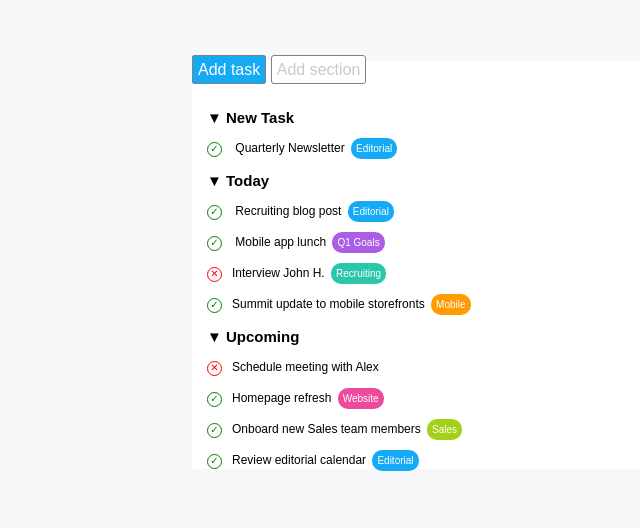
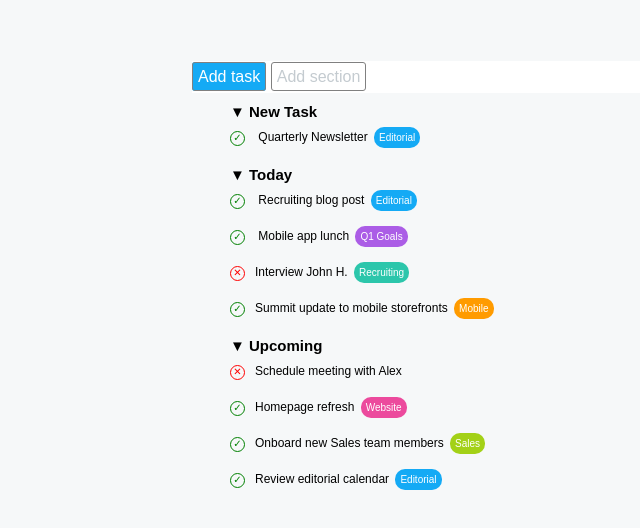
Before and after one commit to Pier95F/html-css-toboolist, a plain HTML site: page index.html in a window 1280 px wide. Shown: the part 40-568 px from the top of the page, without its empty margins (0-640 px from the left). Drawn offline with Linux system fonts and the light colour scheme.

Commit message:
Fix validator

```diff
--- a/index.html
+++ b/index.html
@@ -21,26 +21,30 @@
         <a href="#" class="btn btn-blue">Add task</a>
         <a href="#" class="btn btn-disabled">Add section</a>
     </div>
+</div>
     <div class="task">
-        <ul>
             <h2>&#9660; New Task</h2>
-
+            <ul>
             <li><span class="circle">&check;</span> Quarterly Newsletter <span class="editorial">Editorial</span></li>
+            </ul>
 
             <h2>&#9660; Today</h2>
+            <ul>
             <li><span class="circle">&check;</span>
-                Recruiting blog post <span class="editorial">Editorial</span>
+         Recruiting blog post <span class="editorial">Editorial</span>
             </li>
             <li><span class="circle">&check;</span> Mobile app lunch <span class="q1">Q1 Goals</span></li>
             <li>
-                <span class="cross">&#10005</span>Interview John H. <span class="recruiting">Recruiting</span>
+                <span class="cross">&#10005;</span>Interview John H. <span class="recruiting">Recruiting</span>
             </li>
             <li>
                 <span class="circle">&check;</span>Summit update to mobile storefronts <span class="mobile">Mobile</span>
             </li>
+            </ul>
             <h2>&#9660; Upcoming</h2>
+            <ul>
             <li>
-                <span class="cross">&#10005</span>Schedule meeting with Alex
+                <span class="cross">&#10005;</span>Schedule meeting with Alex
             </li>
             <li>
                 <span class="circle">&check;</span>Homepage refresh <span class="website">Website</span>
--- a/style.css
+++ b/style.css
@@ -39,20 +39,28 @@ header{
     color: #c4cbd0;
 }
 
+.top{
+    padding-bottom: 7px;
+    padding-top: 7px;
+    padding-left: 0px;
+    border-bottom: 2px, solid;
+    border-color: #f6f8f9;
+}
 ul{
     list-style: none;
-    padding-top: 30px;
-}
+    }
 
 h2{
     font-size: 15px;
     font: bold;
-    padding-left: 15px;
+    padding-top: 10px;
+    margin-left: 230px;
 }
 
 li{
     font-size: 12px;
-    margin: 15px;
+    padding: 10px;
+    margin-left: 220px;
 }
 
 .circle{
```
